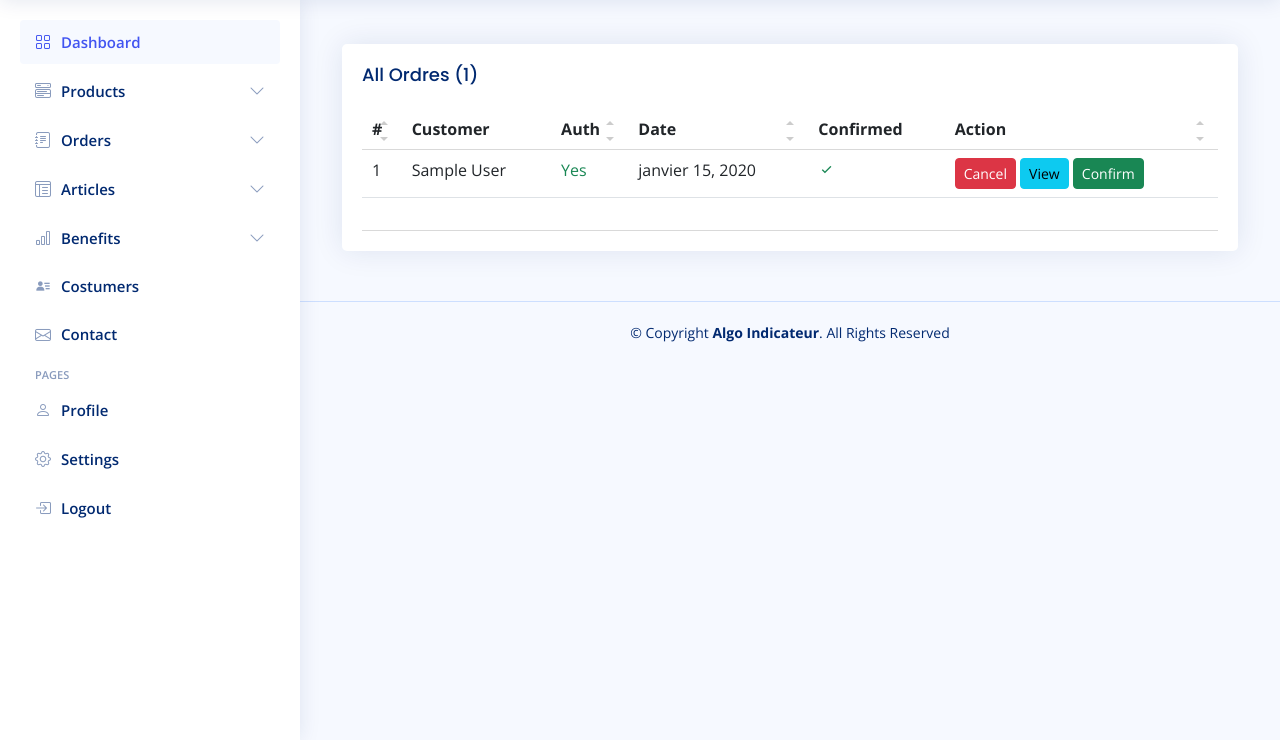
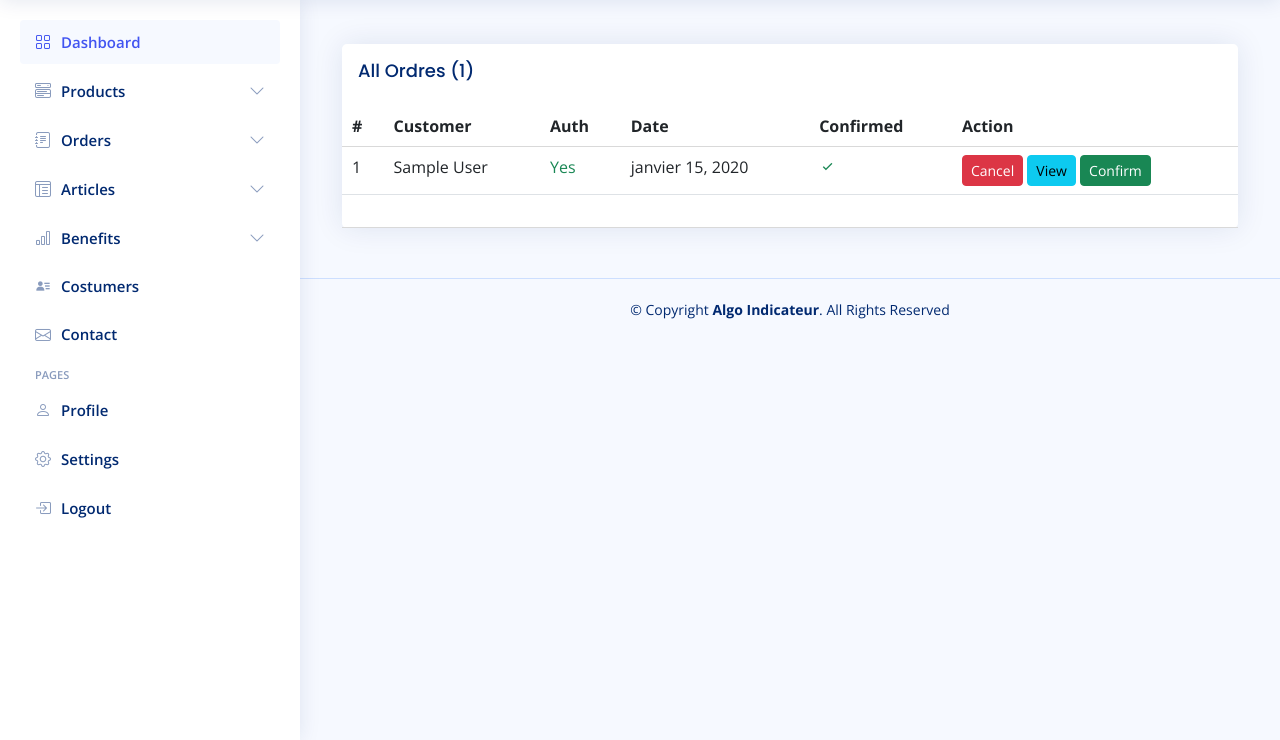
Before and after one commit to hagmir7/algoindicateur, a Django app: page /fr/order/all in a window 1280 px wide. Shown: the part 60-800 px from the top of the page. Run offline with Django 4.2, Linux system fonts and the light colour scheme; a user stored in the database is signed in; tables that the repository leaves empty hold one stand-in row (values such as "Sample post"); grey boxes marked "Sample" are stand-in pictures; some libraries are stand-ins or nearby versions.

Commit message:
first commit

```diff
--- a/product/templates/dash/index.html
+++ b/product/templates/dash/index.html
@@ -92,11 +92,11 @@
         <!-- End Customers Card -->
         <div class="col-lg-12">
           <div class="card">
-              <div class="card-body">
-                  <h5 class="card-title">New Orders ({{orders.count}})</h5>
+              <div class="card-body p-0">
+                  <h5 class="card-title p-3">New Orders ({{orders.count}})</h5>
                   <!-- Table with stripped rows -->
                   <div class="datatable-wrapper datatable-loading no-footer sortable searchable fixed-columns">
-                      <div class="datatable-container card top-selling overflow-auto">
+                      <div class="datatable-container top-selling overflow-auto">
                           <table class="table datatable datatable-table">
                               <thead>
                                   <tr>
--- a/product/templates/dash/order/canceled.html
+++ b/product/templates/dash/order/canceled.html
@@ -8,11 +8,11 @@
         <div class="col-lg-12">
 
             <div class="card">
-                <div class="card-body">
-                    <h5 class="card-title">Canceled orders</h5>
+                <div class="card-body p-0">
+                    <h5 class="card-title p-3">Canceled orders</h5>
                     <!-- Table with stripped rows -->
                     <div class="datatable-wrapper datatable-loading no-footer sortable searchable fixed-columns">
-                        <div class="datatable-container">
+                        <div class="datatable-container top-selling overflow-auto">
                             {% if orders %}
                             <table class="table datatable datatable-table">
                                 <thead>
--- a/product/templates/dash/order/confirmed.html
+++ b/product/templates/dash/order/confirmed.html
@@ -8,11 +8,11 @@
         <div class="col-lg-12">
 
             <div class="card">
-                <div class="card-body">
-                    <h5 class="card-title">Confirmed orders</h5>
+                <div class="card-body p-0">
+                    <h5 class="card-title p-3">Confirmed orders</h5>
                     <!-- Table with stripped rows -->
                     <div class="datatable-wrapper datatable-loading no-footer sortable searchable fixed-columns">
-                        <div class="datatable-container">
+                        <div class="datatable-container top-selling overflow-auto">
                            {% if orders %}
                            <table class="table datatable datatable-table">
                             <thead>
--- a/product/templates/dash/order/list.html
+++ b/product/templates/dash/order/list.html
@@ -7,30 +7,20 @@
     <div class="row justify-content-center">
         <div class="col-lg-12">
             <div class="card">
-                <div class="card-body">
-                    <h5 class="card-title">All Ordres ({{total}})</h5>
+                <div class="card-body p-0">
+                    <h5 class="card-title p-3">All Ordres ({{total}})</h5>
                     <!-- Table with stripped rows -->
                     <div class="datatable-wrapper datatable-loading no-footer sortable searchable fixed-columns">
-                        <div class="datatable-container">
+                        <div class="datatable-container top-selling overflow-auto">
                             <table class="table datatable datatable-table">
                                 <thead>
                                     <tr>
-                                        <th data-sortable="true">
-                                            <a href="#" class="datatable-sorter">#</a>
-                                        </th>
+                                        <th data-sortable="true"># </th>
                                         <th data-sortable="true">Customer</th>
-                                        <th data-sortable="true">
-                                            <a href="#" class="datatable-sorter">Auth</a>
-                                        </th>
-                                        <th data-sortable="true">
-                                            <a href="#" class="datatable-sorter">Date</a>
-                                        </th>
-                                        <th data-sortable="true">
-                                            Confirmed
-                                        </th>
-                                        <th data-sortable="true">
-                                            <a href="#" class="datatable-sorter">Action</a>
-                                        </th>
+                                        <th data-sortable="true">Auth</th>
+                                        <th data-sortable="true">Date</th>
+                                        <th data-sortable="true"> Confirmed</th>
+                                        <th data-sortable="true">Action</th>
                                     </tr>
                                 </thead>
                                 <tbody>
```
Also changed, not shown: product/templates/dash/order/new.html (+8 -18 lines).
